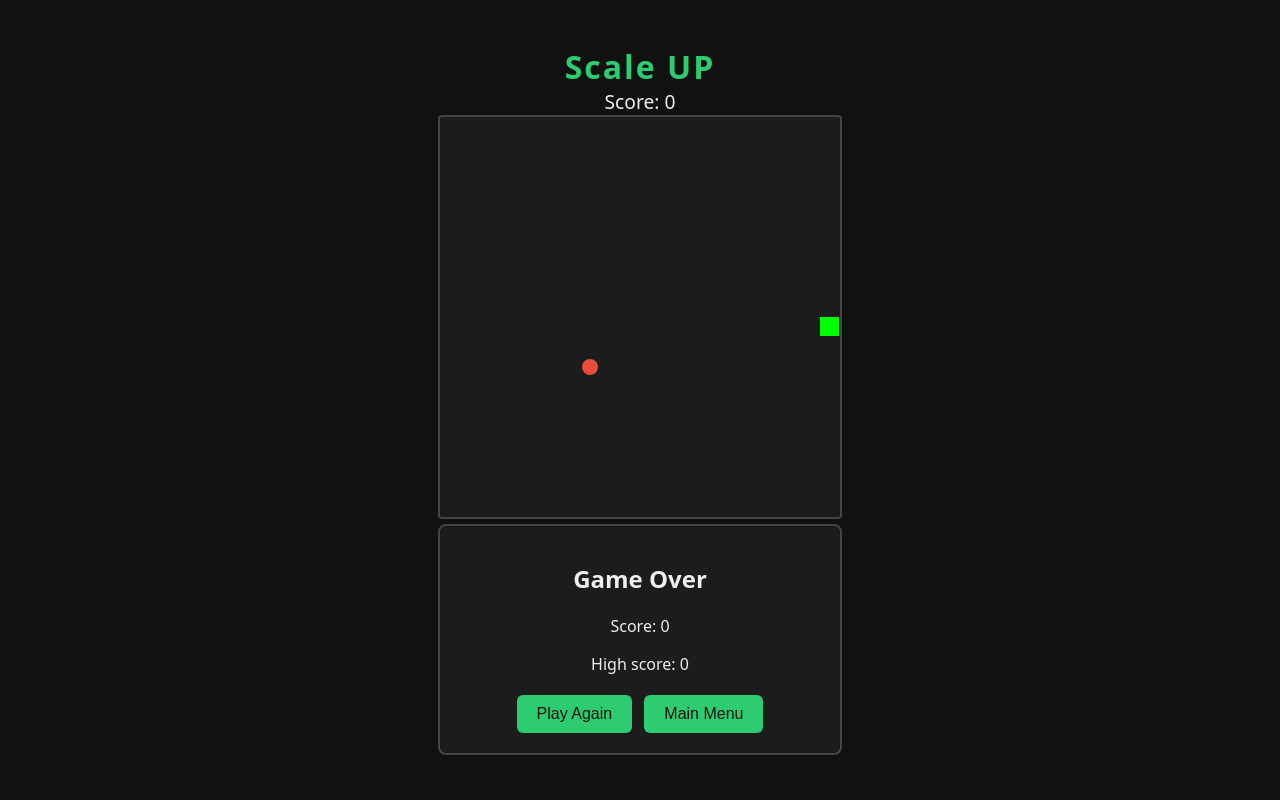
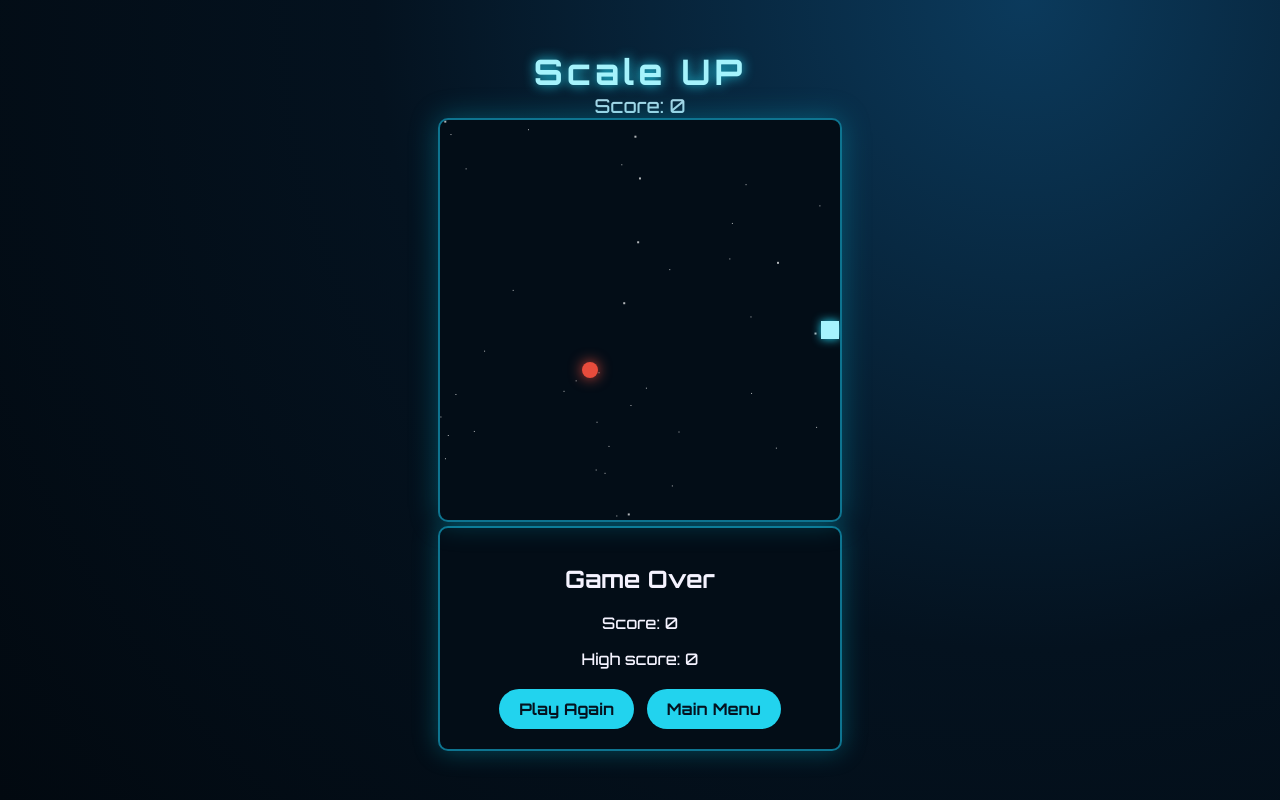
Before and after one commit to wdmmmm/Group06_CSCE3444-FA26, a plain HTML site: page index.html in a window 1280 px wide. Both pictures are taken after a click on the button "Easy". Drawn offline with Linux system fonts and the light colour scheme.

Commit message:
Space theme, obstacles, pause with P key

```diff
--- a/index.html
+++ b/index.html
@@ -5,7 +5,9 @@
 <head>
   <meta charset="UTF-8">
   <meta name="viewport" content="width=device-width, initial-scale=1">
-  <title>Snake</title>
+  <title>Scale UP</title>
+  <link rel="preconnect" href="https://fonts.googleapis.com">
+  <link rel="stylesheet" href="https://fonts.googleapis.com/css2?family=Orbitron:wght@500;700&display=swap">
   <link rel="stylesheet" href="style.css">
 </head>
 <body>
@@ -24,8 +26,7 @@
 
     <!-- Score during play (optional: aria-live announces score changes) -->
     <p id="score-line" hidden>Score: <span id="score" aria-live="polite">0</span></p>
-    <button id="pause-btn" hidden>Pause</button>
-
+    <p id="score-line" hidden>Score: <span id="score" aria-live="polite">0</span> <span id="pause-note" hidden>(Paused)</span></p>
     <!-- Game canvas: 20 cells x 20px = 400px (optional: role and label for screen readers) -->
     <canvas id="canvas" width="400" height="400" role="img" aria-label="Snake game board" hidden></canvas>
 
--- a/js/main.js
+++ b/js/main.js
@@ -1,4 +1,4 @@
-// main.js - wires Snake, GameBoard and Food together to play
+// main.js - wires Snake, GameBoard, Food, and Game together to play
 import { Food } from './food.js';
 import { getHighScore, saveHighScore } from './storage.js';
 import { getDifficulty } from './difficulty.js';
@@ -11,12 +11,21 @@ const ctx = canvas.getContext('2d');
 const board = new GameBoard(20, 20);
 const snake = new Snake(10, 10);
 const food = new Food({ cols: 20, rows: 20, cellSize: CELL });
+const game = new Game(tick);
+
+const stars = [];
+for (let i = 0; i < 40; i++) {
+  stars.push({
+    x: Math.random() * canvas.width,
+    y: Math.random() * canvas.height,
+    size: Math.random() < 0.2 ? 2 : 1,
+  });
+}
 
 let score = 0;
 let difficulty = getDifficulty('medium');
-const game = new Game(tick);
+let highScore = getHighScore();
 
-let highScore = getHighScore();
 function occupied() {
   return snake.body.concat(board.obstacles);
 }
@@ -27,7 +36,6 @@ function show(id, visible) {
 
 function showMenu() {
   game.end();
-  show('pause-btn', false);
   document.getElementById('high-start').textContent = highScore;
   show('start-screen', true);
   show('canvas', false);
@@ -49,8 +57,6 @@ function startGame() {
   show('score-line', true);
 
   draw();
-  show('pause-btn', true);
-  document.getElementById('pause-btn').textContent = 'Pause';
   game.start(difficulty.speed);
 }
 
@@ -65,16 +71,15 @@ function tick() {
   if (ate) {
     score += food.points * 10; // normal = 10, bonus = 50
     document.getElementById('score').textContent = score;
-    food.spawn(snake.body);
+    food.spawn(occupied());
   } else if (food.isExpired()) {
-    food.spawn(snake.body); // bonus food timed out
+    food.spawn(occupied()); // bonus food timed out
   }
   draw();
 }
 
 function endGame() {
   game.end();
-  show('pause-btn', false);
   highScore = saveHighScore(score);
   document.getElementById('final-score').textContent = score;
   document.getElementById('final-high').textContent = highScore;
@@ -84,34 +89,49 @@ function endGame() {
 function draw() {
   ctx.clearRect(0, 0, canvas.width, canvas.height);
 
+  ctx.fillStyle = 'rgba(255, 255, 255, 0.7)';
+  for (const s of stars) ctx.fillRect(s.x, s.y, s.size, s.size);
+
+  for (const o of board.obstacles) drawAsteroid(o);
+
+  ctx.shadowColor = food.color;
+  ctx.shadowBlur = 14;
   food.draw(ctx);
-  for (const o of board.obstacles) {
-    const px = o.x * CELL;
-    const py = o.y * CELL;
-    ctx.fillStyle = '#888';
-    ctx.fillRect(px, py, CELL - 1, CELL - 1);
-    ctx.strokeStyle = '#222';
-    ctx.lineWidth = 2;
-    ctx.beginPath();
-    ctx.moveTo(px + 4, py + 4);
-    ctx.lineTo(px + CELL - 5, py + CELL - 5);
-    ctx.moveTo(px + CELL - 5, py + 4);
-    ctx.lineTo(px + 4, py + CELL - 5);
-    ctx.stroke();
-  }
+  ctx.shadowBlur = 0;
 
-  ctx.fillStyle = 'lime';
-  for (const part of snake.body) {
-    ctx.fillRect(part.x * CELL, part.y * CELL, CELL - 1, CELL - 1);
-  }
+  drawSnake();
 }
 
-function togglePause() {
-  game.togglePause();
-  document.getElementById('pause-btn').textContent =
-    game.state === 'paused' ? 'Resume' : 'Pause';
+function drawAsteroid(o) {
+  const cx = o.x * CELL + CELL / 2;
+  const cy = o.y * CELL + CELL / 2;
+
+  ctx.fillStyle = '#5b7a8c';
+  ctx.beginPath();
+  ctx.moveTo(cx - 8, cy - 3);
+  ctx.lineTo(cx - 3, cy - 9);
+  ctx.lineTo(cx + 5, cy - 8);
+  ctx.lineTo(cx + 9, cy - 1);
+  ctx.lineTo(cx + 6, cy + 8);
+  ctx.lineTo(cx - 4, cy + 9);
+  ctx.closePath();
+  ctx.fill();
+
+  ctx.fillStyle = '#34495e';
+  ctx.beginPath();
+  ctx.arc(cx - 2, cy - 2, 3, 0, Math.PI * 2);
+  ctx.fill();
 }
 
+function drawSnake() {
+  ctx.shadowColor = '#22d3ee';
+  ctx.shadowBlur = 10;
+  snake.body.forEach((part, i) => {
+    ctx.fillStyle = i === 0 ? '#a5f3fc' : '#22d3ee';
+    ctx.fillRect(part.x * CELL + 1, part.y * CELL + 1, CELL - 2, CELL - 2);
+  });
+  ctx.shadowBlur = 0;
+}
 
 const KEYS = {
   w: 'UP', a: 'LEFT', s: 'DOWN', d: 'RIGHT',
@@ -120,7 +140,7 @@ const KEYS = {
 
 document.addEventListener('keydown', (e) => {
   if (e.key.toLowerCase() === 'p') {
-    togglePause();
+    game.togglePause();
     return;
   }
   if (game.state === 'paused') return;
@@ -139,5 +159,5 @@ document.querySelectorAll('[data-difficulty]').forEach((btn) => {
 });
 document.getElementById('play-again').addEventListener('click', startGame);
 document.getElementById('main-menu').addEventListener('click', showMenu);
-document.getElementById('pause-btn').addEventListener('click', togglePause);
+
 showMenu();
--- a/style.css
+++ b/style.css
@@ -1,4 +1,17 @@
-/* style.css */
+/* style.css - Scale UP space theme (Cosmic Cyan) */
+
+:root {
+  --bg-1: #0b3a5c;
+  --bg-2: #04121f;
+  --bg-3: #020910;
+  --accent: #22d3ee;
+  --accent-light: #a5f3fc;
+  --accent-dark: #0e7490;
+  --panel: #030d17;
+  --border: #0e7490;
+  --text: #f5f3ff;
+  --muted: #a8d8e8;
+}
 
 /* Required: lets the `hidden` attribute work even when an element has a display style */
 [hidden] {
@@ -13,54 +26,68 @@ body {
   align-items: center;
   justify-content: center;
   gap: 12px;
-  background: #111;
-  color: #eee;
-  font-family: system-ui, sans-serif;
+  background: radial-gradient(circle at 80% 0%, var(--bg-1) 0%, var(--bg-2) 50%, var(--bg-3) 100%);
+  background-attachment: fixed;
+  color: var(--text);
+  font-family: 'Orbitron', system-ui, sans-serif;
   text-align: center;
 }
 
 h1 {
   margin: 0;
-  letter-spacing: 2px;
-  color: #2ecc71;
+  font-size: 2.2rem;
+  letter-spacing: 4px;
+  color: var(--accent-light);
+  text-shadow: 0 0 12px var(--accent);
 }
 
 canvas {
-  background: #1c1c1c;
-  border: 2px solid #444;
-  border-radius: 4px;
+  background: var(--panel);
+  border: 2px solid var(--border);
+  border-radius: 10px;
+  box-shadow: 0 0 28px rgba(6, 182, 212, 0.35);
   max-width: 100%;
 }
 
 #score-line {
   margin: 0;
   font-size: 1.2rem;
+  color: var(--muted);
 }
 
 #start-screen,
 #game-over {
   padding: 16px 24px;
-  background: #1c1c1c;
-  border: 2px solid #444;
-  border-radius: 8px;
+  background: var(--panel);
+  border: 2px solid var(--border);
+  border-radius: 10px;
+  box-shadow: 0 0 24px rgba(6, 182, 212, 0.35);
 }
 
 button {
   padding: 10px 20px;
   margin: 4px;
+  font-family: inherit;
   font-size: 1rem;
+  font-weight: 700;
   border: none;
-  border-radius: 6px;
-  background: #2ecc71;
-  color: #111;
+  border-radius: 999px;
+  background: var(--accent);
+  color: #04121f;
   cursor: pointer;
-  transition: background 0.15s, transform 0.1s;
+  transition: background 0.15s, transform 0.1s, box-shadow 0.15s;
 }
 
 button:hover {
-  background: #27ae60;
+  background: var(--accent-light);
+  box-shadow: 0 0 14px var(--accent);
 }
 
 button:active {
   transform: scale(0.96);
 }
+
+button:focus-visible {
+  outline: 3px solid #ffffff;
+  outline-offset: 3px;
+}
```
